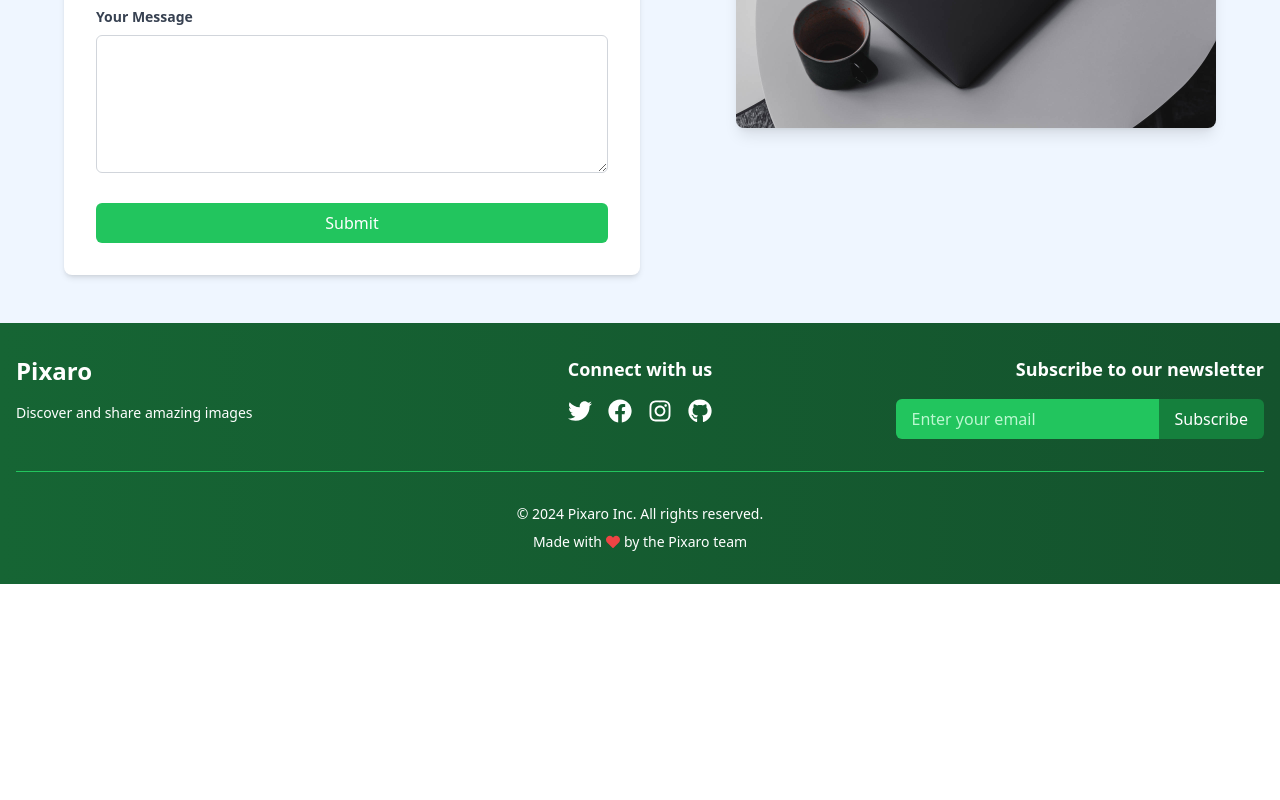
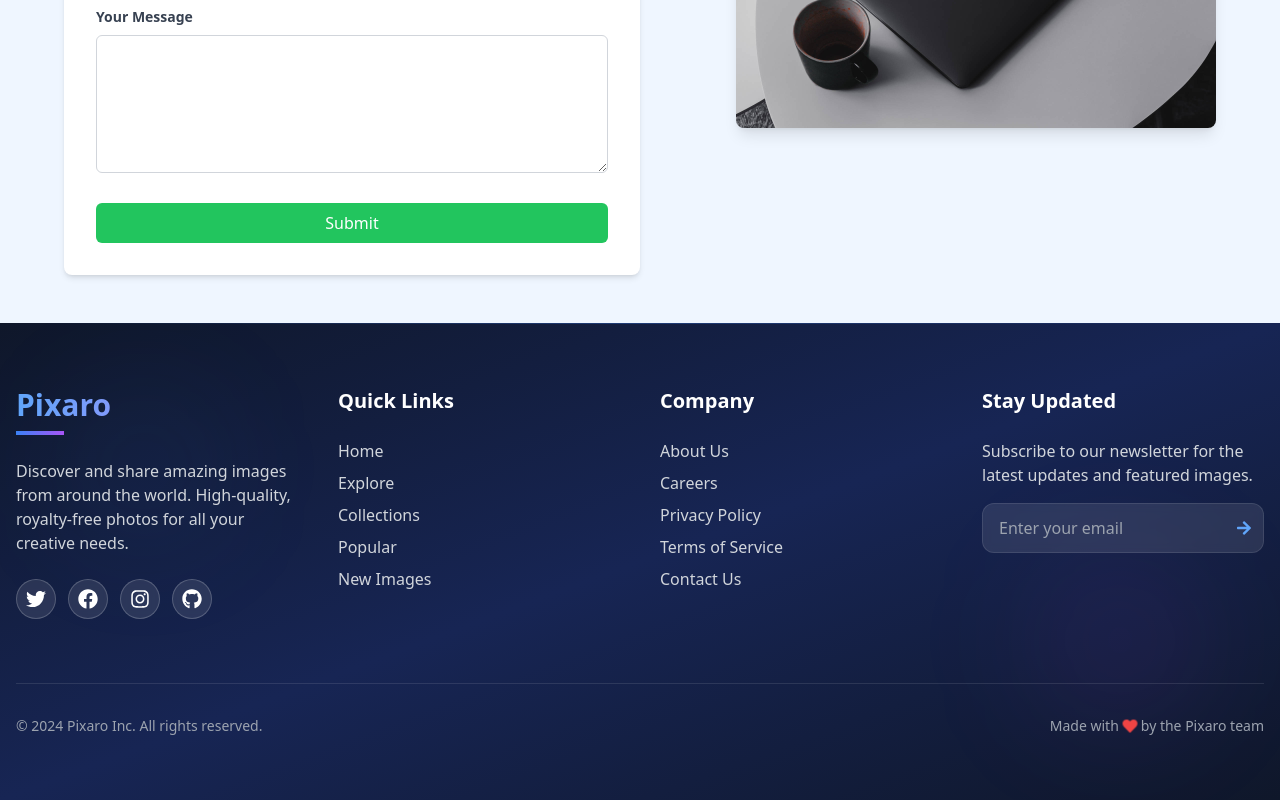
Before and after one commit to linkhanthtel/image-gallery, a React (Create React App) app: page /support in a window 1280 px wide. Shown: the part 1384-2184 px from the top of the page. Before the commit the page ends 1968 px from the top, so only its background shows below. Built offline with nearby package versions, Linux system fonts and the light colour scheme.

Commit message:
Update Footer

```diff
--- a/src/components/footer.jsx
+++ b/src/components/footer.jsx
@@ -1,94 +1,240 @@
-import React, { useState } from 'react'
-import { motion } from 'framer-motion'
-import { FaHeart, FaTwitter, FaFacebook, FaInstagram, FaGithub } from 'react-icons/fa'
-import { MdEmail } from 'react-icons/md'
+import { useState, useRef } from "react"
+import { motion, AnimatePresence } from "framer-motion"
+import { FaHeart, FaTwitter, FaFacebook, FaInstagram, FaGithub, FaArrowRight, FaCheck } from "react-icons/fa"
 
-const SocialIcon = ({ Icon, href, label }) => (
+// Enhanced Social Icon with hover effects
+const SocialIcon = ({ Icon, href, label, color }) => (
+  <motion.a href={href} target="_blank" rel="noopener noreferrer" className="relative group" aria-label={label}>
+    <motion.div
+      className={`absolute inset-0 ${color} rounded-full opacity-0 group-hover:opacity-20 transition-opacity duration-300 blur-md`}
+      whileHover={{ scale: 1.8 }}
+    />
+    <motion.div
+      className="relative z-10 w-10 h-10 flex items-center justify-center bg-white/10 backdrop-blur-sm rounded-full border border-white/20 text-white hover:text-white transition-all duration-300"
+      whileHover={{ scale: 1.1, y: -5, backgroundColor: "rgba(255, 255, 255, 0.15)" }}
+      whileTap={{ scale: 0.9 }}
+    >
+      <Icon className="text-xl" />
+    </motion.div>
+  </motion.a>
+)
+
+// Animated link component
+const FooterLink = ({ href, children }) => (
   <motion.a
     href={href}
-    target="_blank"
-    rel="noopener noreferrer"
-    whileHover={{ scale: 1.2, rotate: 5 }}
-    whileTap={{ scale: 0.9 }}
-    className="text-white hover:text-green-200 transition-colors"
-    aria-label={label}
+    className="text-gray-300 hover:text-white transition-colors duration-200 block mb-2 relative overflow-hidden group"
+    whileHover={{ x: 5 }}
   >
-    <Icon className="text-2xl" />
+    <span className="relative z-10">{children}</span>
+    <motion.span
+      className="absolute bottom-0 left-0 w-0 h-0.5 bg-blue-500 group-hover:w-full transition-all duration-300"
+      initial={{ width: 0 }}
+      whileHover={{ width: "100%" }}
+    />
   </motion.a>
 )
 
 function Footer() {
-  const [email, setEmail] = useState('')
+  const [email, setEmail] = useState("")
+  const [isSubmitted, setIsSubmitted] = useState(false)
+  const [isSubmitting, setIsSubmitting] = useState(false)
+  const [error, setError] = useState("")
+  const inputRef = useRef(null)
 
   const handleSubmit = (e) => {
     e.preventDefault()
-    // Here you would typically handle the newsletter subscription
-    console.log('Subscribed with email:', email)
-    setEmail('')
-    // You might want to show a success message to the user here
+    setError("")
+
+    // Basic email validation
+    if (!email.match(/^[^\s@]+@[^\s@]+\.[^\s@]+$/)) {
+      setError("Please enter a valid email address")
+      inputRef.current?.focus()
+      return
+    }
+
+    setIsSubmitting(true)
+
+    // Simulate API call
+    setTimeout(() => {
+      console.log("Subscribed with email:", email)
+      setIsSubmitting(false)
+      setIsSubmitted(true)
+      setEmail("")
+
+      // Reset success message after 5 seconds
+      setTimeout(() => {
+        setIsSubmitted(false)
+      }, 5000)
+    }, 1500)
   }
 
   return (
-    <footer className="bg-gradient-to-r from-green-800 to-green-900 text-white py-8">
-      <div className="container mx-auto px-4">
-        <div className="grid grid-cols-1 md:grid-cols-3 gap-8">
-          <div className="text-center md:text-left">
-            <motion.h2
-              className="text-2xl font-bold mb-4"
+    <footer className="relative overflow-hidden bg-gradient-to-br from-slate-900 via-blue-950 to-slate-900 text-white py-16">
+      {/* Decorative elements */}
+      <div className="absolute top-0 left-0 w-full h-px bg-gradient-to-r from-transparent via-blue-500 to-transparent opacity-30"></div>
+      <div className="absolute top-20 left-20 w-32 h-32 bg-blue-500/10 rounded-full blur-3xl"></div>
+      <div className="absolute bottom-20 right-20 w-40 h-40 bg-purple-500/10 rounded-full blur-3xl"></div>
+
+      <div className="container mx-auto px-4 relative z-10">
+        <div className="grid grid-cols-1 md:grid-cols-2 lg:grid-cols-4 gap-10">
+          {/* Brand Section */}
+          <div>
+            <motion.div
               initial={{ opacity: 0, y: 20 }}
               animate={{ opacity: 1, y: 0 }}
               transition={{ duration: 0.5 }}
+              className="mb-6"
             >
+              <h2 className="text-3xl font-bold bg-gradient-to-r from-blue-400 to-purple-400 bg-clip-text text-transparent">
                 Pixaro
-            </motion.h2>
-            <p className="text-sm">Discover and share amazing images</p>
-          </div>
-          <div className="text-center">
-            <h3 className="text-lg font-semibold mb-4">Connect with us</h3>
-            <div className="flex justify-center space-x-4">
-              <SocialIcon Icon={FaTwitter} href="#" label="Pixaro on Twitter" />
-              <SocialIcon Icon={FaFacebook} href="#" label="Pixaro on Facebook" />
-              <SocialIcon Icon={FaInstagram} href="#" label="Pixaro on Instagram" />
-              <SocialIcon Icon={FaGithub} href="#" label="Pixaro on GitHub" />
+              </h2>
+              <div className="h-1 w-12 bg-gradient-to-r from-blue-500 to-purple-500 mt-2"></div>
+            </motion.div>
+            <p className="text-gray-300 mb-6">
+              Discover and share amazing images from around the world. High-quality, royalty-free photos for all your
+              creative needs.
+            </p>
+            <div className="flex space-x-3">
+              <SocialIcon Icon={FaTwitter} href="#" label="Pixaro on Twitter" color="bg-blue-500" />
+              <SocialIcon Icon={FaFacebook} href="#" label="Pixaro on Facebook" color="bg-blue-600" />
+              <SocialIcon Icon={FaInstagram} href="#" label="Pixaro on Instagram" color="bg-pink-500" />
+              <SocialIcon Icon={FaGithub} href="#" label="Pixaro on GitHub" color="bg-gray-700" />
             </div>
           </div>
-          <div className="text-center md:text-right">
-            <h3 className="text-lg font-semibold mb-4">Subscribe to our newsletter</h3>
-            <form onSubmit={handleSubmit} className="flex flex-col sm:flex-row justify-center md:justify-end">
+
+          {/* Quick Links */}
+          <div>
+            <h3 className="text-xl font-semibold mb-6 text-white">Quick Links</h3>
+            <nav>
+              <FooterLink href="#">Home</FooterLink>
+              <FooterLink href="#">Explore</FooterLink>
+              <FooterLink href="#">Collections</FooterLink>
+              <FooterLink href="#">Popular</FooterLink>
+              <FooterLink href="#">New Images</FooterLink>
+            </nav>
+          </div>
+
+          {/* Company */}
+          <div>
+            <h3 className="text-xl font-semibold mb-6 text-white">Company</h3>
+            <nav>
+              <FooterLink href="#">About Us</FooterLink>
+              <FooterLink href="#">Careers</FooterLink>
+              <FooterLink href="#">Privacy Policy</FooterLink>
+              <FooterLink href="#">Terms of Service</FooterLink>
+              <FooterLink href="#">Contact Us</FooterLink>
+            </nav>
+          </div>
+
+          {/* Newsletter */}
+          <div>
+            <h3 className="text-xl font-semibold mb-6 text-white">Stay Updated</h3>
+            <p className="text-gray-300 mb-4">
+              Subscribe to our newsletter for the latest updates and featured images.
+            </p>
+
+            <form onSubmit={handleSubmit} className="relative">
+              <div className="relative">
                 <input
+                  ref={inputRef}
                   type="email"
                   value={email}
                   onChange={(e) => setEmail(e.target.value)}
                   placeholder="Enter your email"
-                className="bg-green-500 text-white placeholder-green-200 px-4 py-2 rounded-l-md focus:outline-none focus:ring-2 focus:ring-green-300 mb-2 sm:mb-0"
+                  disabled={isSubmitting || isSubmitted}
+                  className="w-full bg-white/10 backdrop-blur-sm text-white placeholder-gray-400 px-4 py-3 pr-12 rounded-xl border border-white/10 focus:outline-none focus:border-blue-500 transition-all duration-300"
                   required
                 />
+                <AnimatePresence mode="wait">
+                  {isSubmitted ? (
+                    <motion.div
+                      key="success"
+                      initial={{ scale: 0 }}
+                      animate={{ scale: 1 }}
+                      exit={{ scale: 0 }}
+                      className="absolute right-3 top-1/2 transform -translate-y-1/2"
+                    >
+                      <div className="w-8 h-8 bg-green-500 rounded-full flex items-center justify-center">
+                        <FaCheck className="text-white" />
+                      </div>
+                    </motion.div>
+                  ) : (
                     <motion.button
+                      key="submit"
                       type="submit"
-                whileHover={{ scale: 1.05 }}
-                whileTap={{ scale: 0.95 }}
-                className="bg-green-700 hover:bg-green-800 text-white px-4 py-2 rounded-r-md transition-colors"
+                      disabled={isSubmitting || !email}
+                      className={`absolute right-3 top-1/2 transform -translate-y-1/2 ${
+                        isSubmitting ? "opacity-50" : "opacity-100"
+                      }`}
+                      whileHover={{ scale: 1.1 }}
+                      whileTap={{ scale: 0.9 }}
                     >
-                Subscribe
+                      {isSubmitting ? (
+                        <div className="w-6 h-6 border-2 border-blue-500 border-t-transparent rounded-full animate-spin"></div>
+                      ) : (
+                        <FaArrowRight className="text-blue-400" />
+                      )}
                     </motion.button>
+                  )}
+                </AnimatePresence>
+              </div>
+
+              <AnimatePresence>
+                {error && (
+                  <motion.p
+                    initial={{ opacity: 0, y: -10 }}
+                    animate={{ opacity: 1, y: 0 }}
+                    exit={{ opacity: 0, y: -10 }}
+                    className="text-red-400 text-sm mt-2"
+                  >
+                    {error}
+                  </motion.p>
+                )}
+
+                {isSubmitted && (
+                  <motion.p
+                    initial={{ opacity: 0, y: -10 }}
+                    animate={{ opacity: 1, y: 0 }}
+                    exit={{ opacity: 0, y: -10 }}
+                    className="text-green-400 text-sm mt-2"
+                  >
+                    Thank you for subscribing!
+                  </motion.p>
+                )}
+              </AnimatePresence>
             </form>
           </div>
         </div>
+
+        {/* Bottom Section */}
         <motion.div
-          className="mt-8 pt-8 border-t border-green-500 text-center"
+          className="mt-16 pt-8 border-t border-white/10 flex flex-col md:flex-row justify-between items-center"
           initial={{ opacity: 0 }}
           animate={{ opacity: 1 }}
           transition={{ delay: 0.5, duration: 0.5 }}
         >
-          <p className="text-sm">
+          <p className="text-gray-400 text-sm mb-4 md:mb-0">
             © {new Date().getFullYear()} Pixaro Inc. All rights reserved.
           </p>
-          <motion.p
-            className="text-sm mt-2 flex items-center justify-center"
-            whileHover={{ scale: 1.05 }}
+
+          <motion.div className="flex items-center text-sm text-gray-400" whileHover={{ scale: 1.05 }}>
+            <span>Made with</span>
+            <motion.div
+              animate={{
+                scale: [1, 1.2, 1],
+              }}
+              transition={{
+                duration: 1.5,
+                repeat: Number.POSITIVE_INFINITY,
+                repeatType: "reverse",
+              }}
+              className="mx-1"
             >
-            Made with <FaHeart className="text-red-500 mx-1" /> by the Pixaro team
-          </motion.p>
+              <FaHeart className="text-red-500" />
+            </motion.div>
+            <span>by the Pixaro team</span>
+          </motion.div>
         </motion.div>
       </div>
     </footer>
```
Lines whose indentation alone changed are shown as unchanged.
